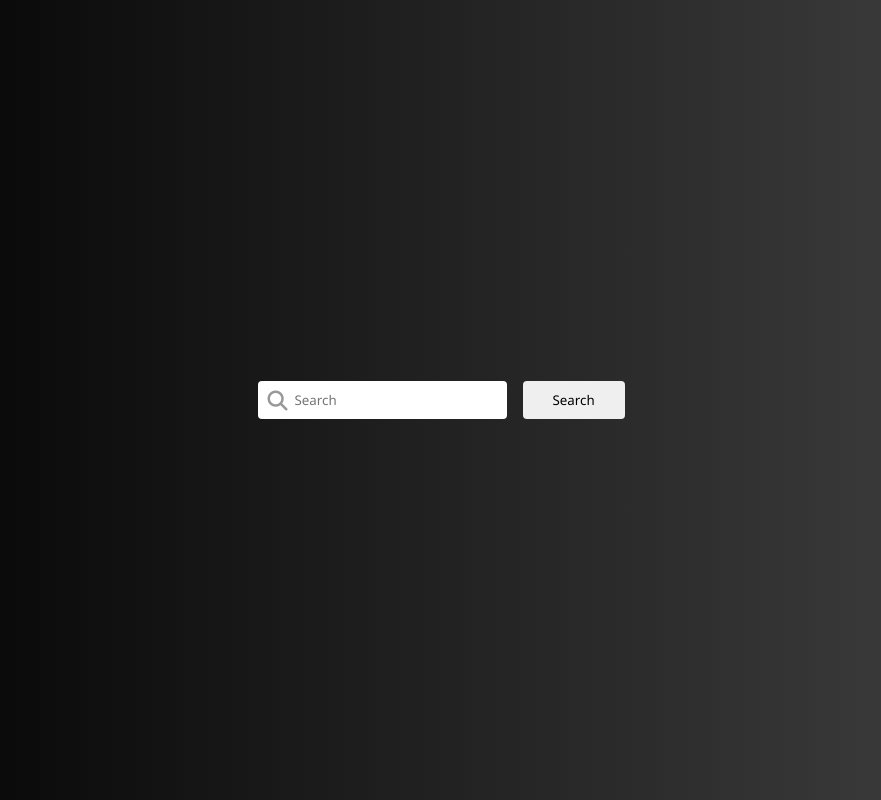
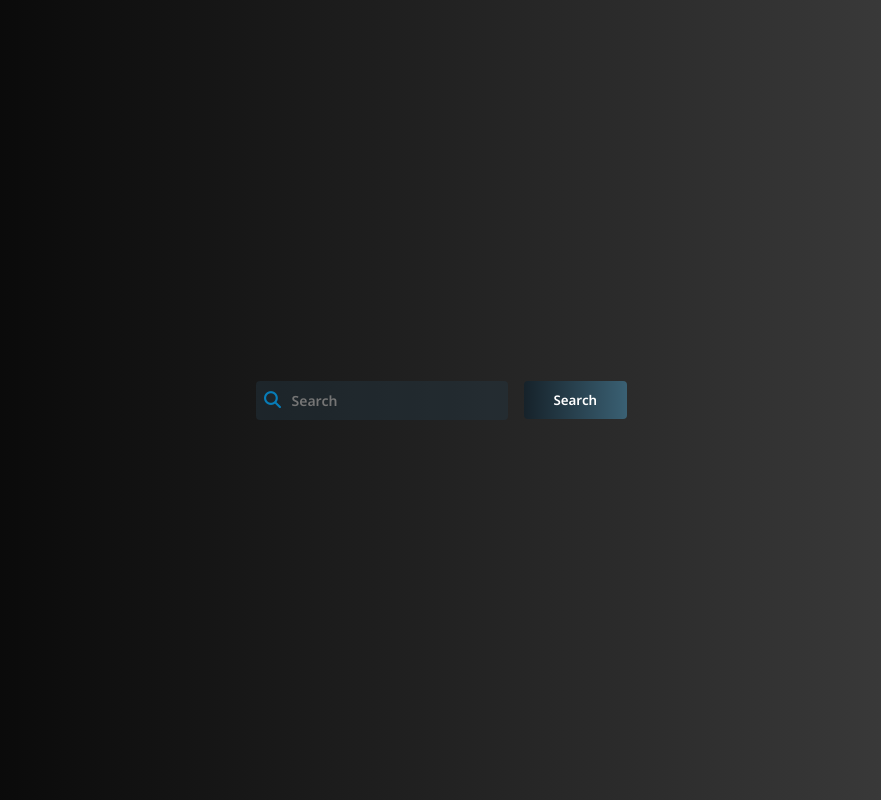
Before and after one commit to rambey-coder/Dictionary, a plain HTML site: page index.html in a window 1280 px wide. Shown: the whole page, without its empty margins (199-1080 px from the left). Drawn offline with Linux system fonts and the light colour scheme.

Commit message:
general styling

```diff
--- a/style.css
+++ b/style.css
@@ -17,8 +17,8 @@ body {
 }
 
 .container {
-    max-width: 800px;
-    padding: 10px;
+    max-width: 40%;
+    margin: auto;
 }
 
 .search-box {
@@ -27,8 +27,8 @@ body {
 
 .search-box > form > i {
     position: absolute;
-    font-size: 20px;
-    color: #4343438c;
+    font-size: 17px;
+    color: #009ae7c0;
     font-weight: 600;
     bottom: 0;
     top: 0;
@@ -37,11 +37,20 @@ body {
 
 .search-box > form > #search {
     width: 100%;
-    padding: 8px 35px;
+    background: #2436426e;
+    padding: 9px 35px;
     padding-right: 10px;
+    color: #8f8f8fea;
+    font-weight: 600;
+    font-size: 14px;
     outline: 0;
-    border: 2px solid transparent;
+    border: 1px solid transparent;
     border-radius: 4px;
+}
+
+.search-box > form > #search:focus {
+    border: 1px solid #009ae7c0;
+    transition: .5s linear;
 }
 
 .button {
@@ -50,7 +59,15 @@ body {
     border: 0;
     padding: 10px;
     border-radius: 4px;
+    background: linear-gradient(to right, #16222a, #3a6073);
     cursor: pointer;
+    color: #fff;
+    font-weight: 600;
+}
+
+.button:active {
+    transform: scale(1.1);
+    transition: all .4s linear;
 }
 
 .submit {
```
